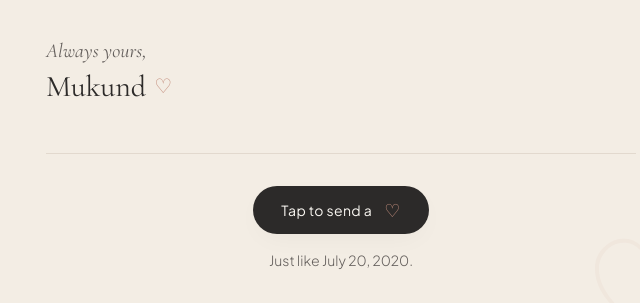
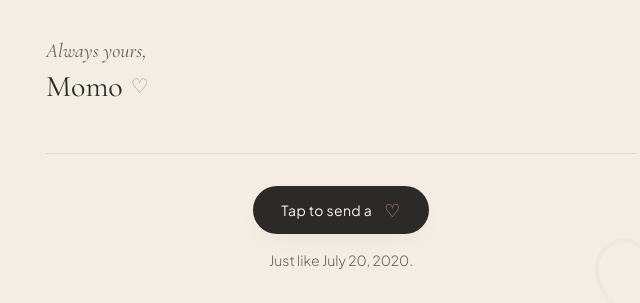
Before and after one commit to mukund-vishwanath/5years, a plain HTML site: page index.html in a window 1280 px wide. Shown: the part 7272-7575 px from the top of the page, 299-939 px from the left. Drawn offline with nearby package versions, Linux system fonts and the light colour scheme.

Commit message:
Update index.html

```diff
--- a/index.html
+++ b/index.html
@@ -948,7 +948,7 @@
               Always yours,
             </p>
             <p class="font-serif text-2xl sm:text-3xl text-espresso mt-1 flex items-center gap-2">
-              <span>Mukund</span>
+              <span>Momo</span>
               <span class="text-terracotta text-xl">♡</span>
             </p>
           </div>
```
